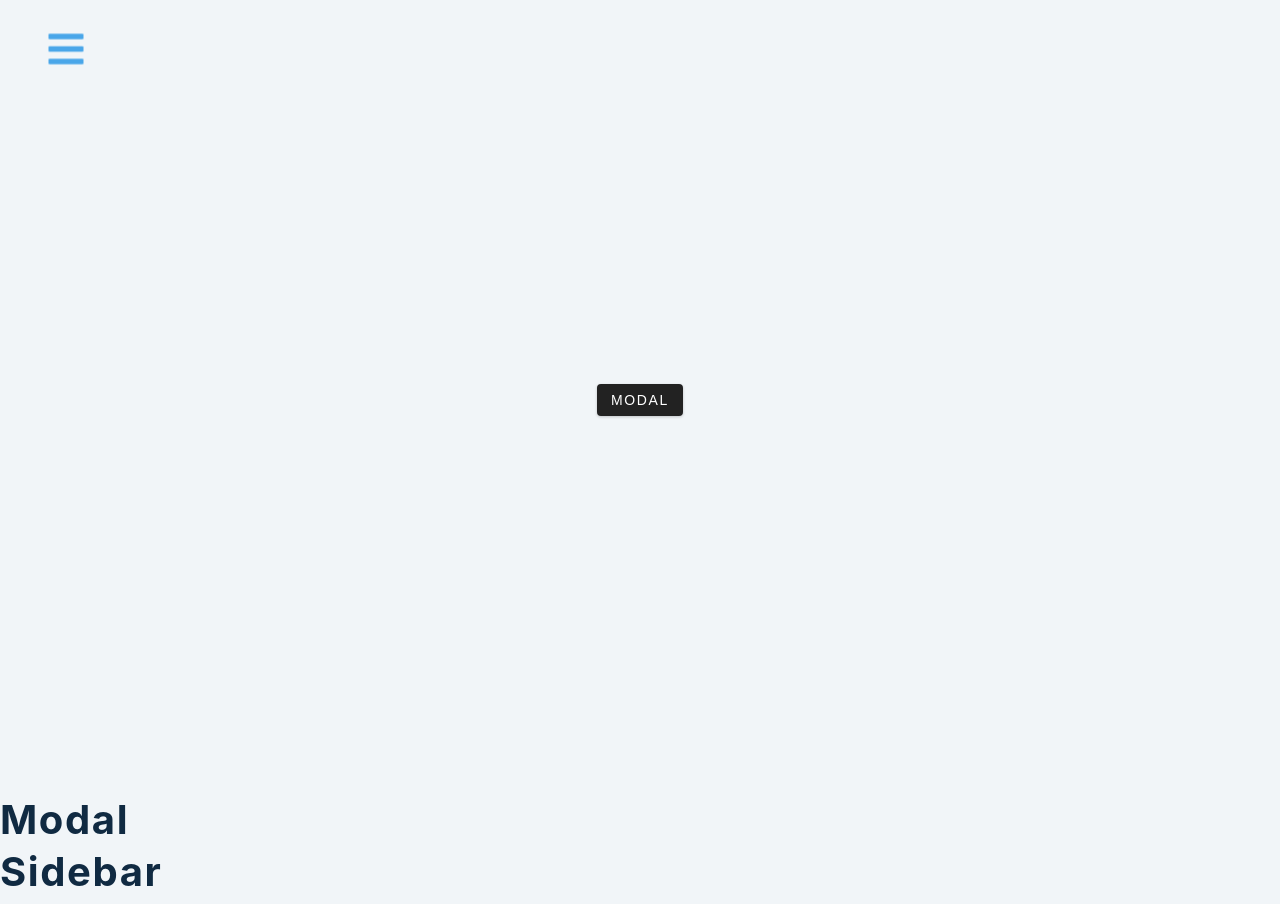
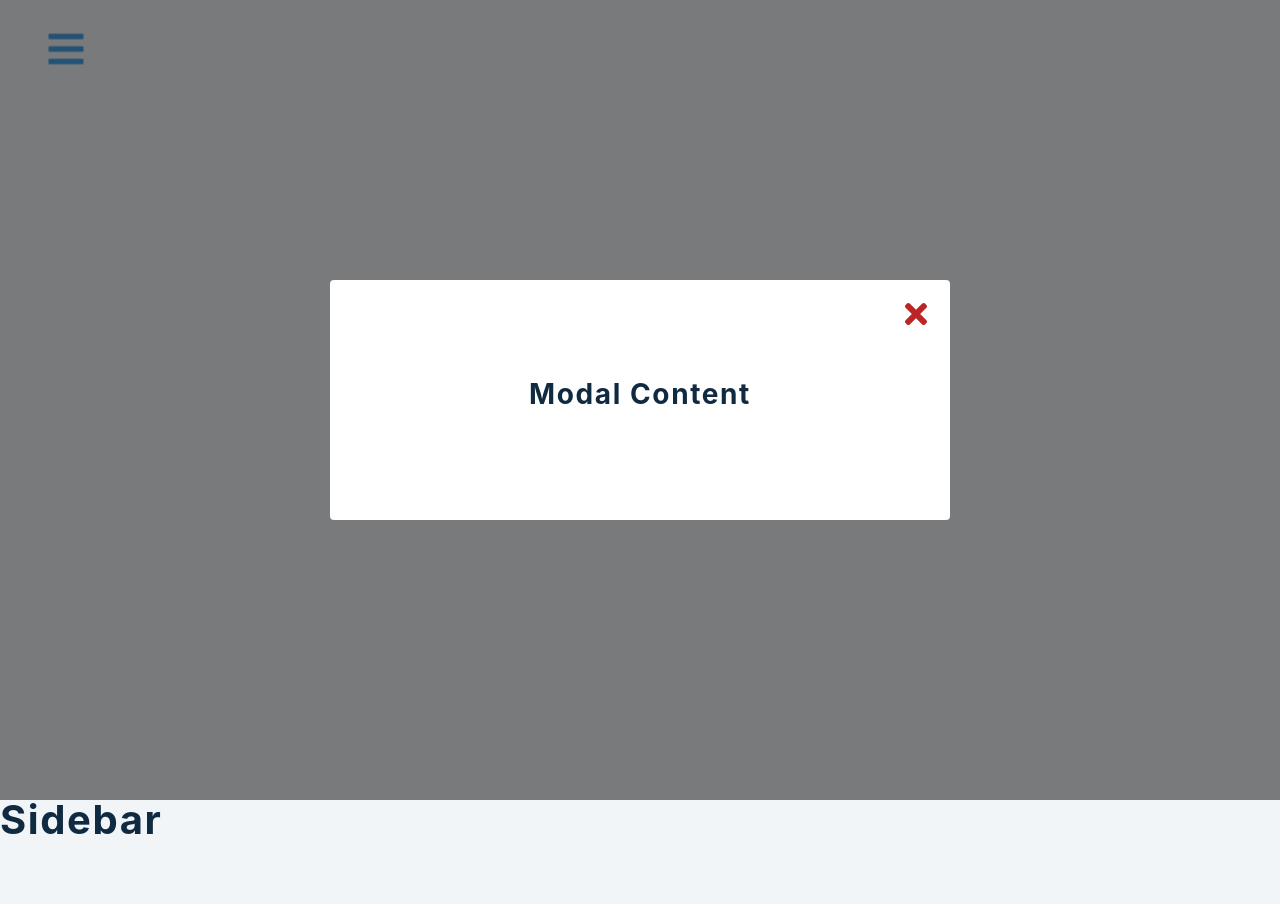
Before and after one commit to arun-kushwaha04/Sidebar-Modal-React-Project, a React (Create React App) app: page / in a window 1280 px wide. After the commit the page ends 852 px from the top, so only its background shows below. Built offline with nearby package versions, Linux system fonts and the light colour scheme.

Commit message:
Modal container created

```diff
--- a/src/Modal.js
+++ b/src/Modal.js
@@ -1,7 +1,16 @@
 import React from 'react'
 import { FaTimes } from 'react-icons/fa'
 const Modal = () => {
-  return <h2>Modal</h2>
+  return (
+    <div className="modal-overlay show-modal">
+      <div className="modal-container">
+        <h3>modal content</h3>
+        <button className="close-modal-btn">
+          <FaTimes/>
+        </button>
+      </div>
+    </div>
+  )
 }
 
 export default Modal
```
